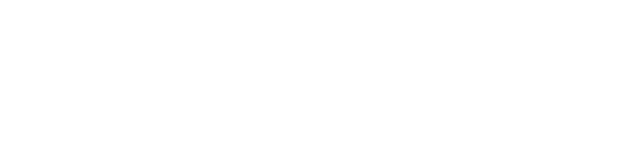
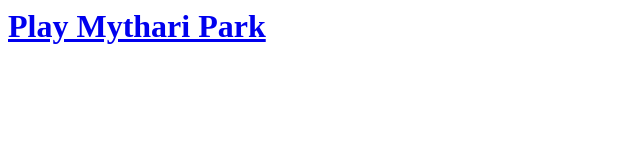
Before and after one commit to dlemieux/theride, a plain HTML site: page market/index.html in a window 1280 px wide. Shown: the whole page, without its empty margins (0-640 px from the left). Drawn offline with Linux system fonts and the light colour scheme.

Commit message:
Updating the index.html to launch the website

```diff
--- a/market/index.html
+++ b/market/index.html
@@ -1,7 +1,11 @@
 <DOCTYPE HTML>
 <html>
-<head>
-</head>
-<body>
-</body>
+    <head>
+        <style type="text/css">
+
+        </style>
+    </head>
+    <body>
+        <a href="http://mytharipark.letsgame.ga:4001/webclient/" target="_blank"><h1>Play Mythari Park</h1><a>
+    </body>
 </html>
```
